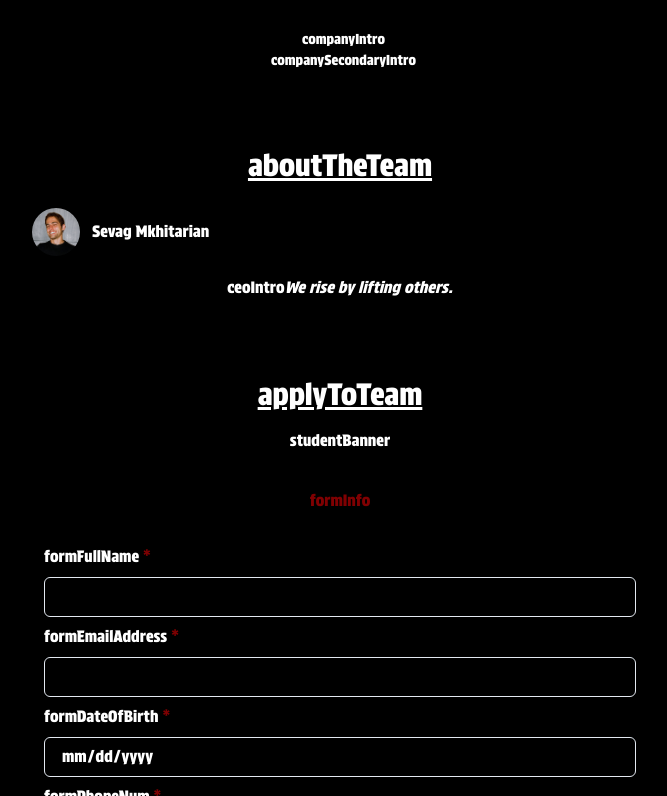
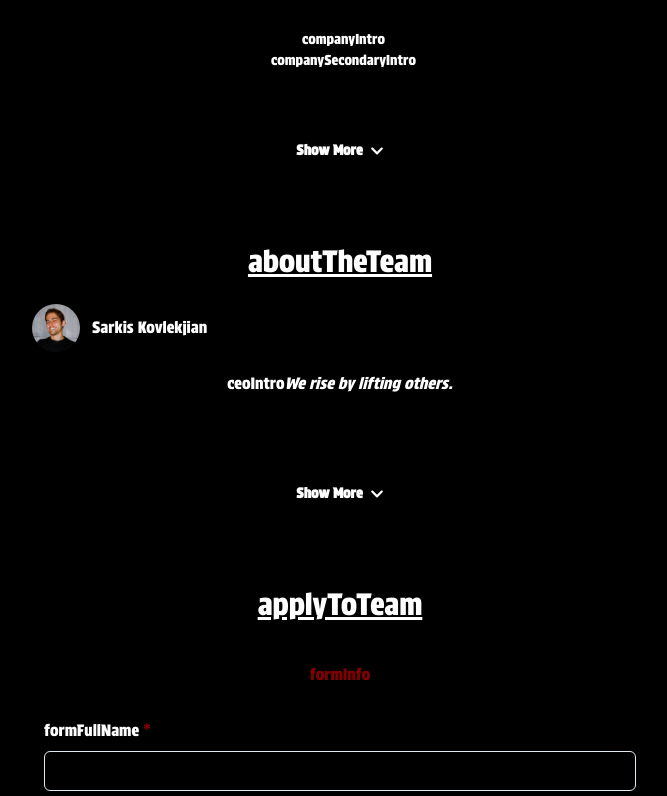
Before and after one commit to kenshanta/sleek-company-portfolio, a React (Create React App) app: page / in a window 1280 px wide. Shown: the part 864-1660 px from the top of the page, without its empty margins (300-967 px from the left). Built offline with nearby package versions, Linux system fonts and the light colour scheme; what i18next-xhr-backend would draw is missing.

Commit message:
add additional content + remove unused code

```diff
--- a/src/components/body.tsx
+++ b/src/components/body.tsx
@@ -6,15 +6,15 @@ import {
   FormLabel,
   FormHelperText,
   Input,
-  InputGroup,
-  InputLeftAddon,
   Button,
   Select,
+  Collapse,
 } from "@chakra-ui/react";
 import { Avatar } from "@chakra-ui/react";
 import logo from "../profile.jpeg";
 import { ToastContainer, toast } from "react-toastify";
 import "react-toastify/dist/ReactToastify.css";
+import { FaChevronDown, FaChevronUp } from "react-icons/fa";
 import { useTranslation } from "react-i18next";
 
 interface AppBodyProps {
@@ -25,7 +25,10 @@ interface AppBodyProps {
 const AppBody: React.FC<AppBodyProps> = ({ btnRef, isOpen, onClose }) => {
   const [status, setStatus] = React.useState("Submit");
   const { t } = useTranslation();
+  const [showCeo, setShowCeo] = React.useState(false);
+  const [showCompany, setShowCompany] = React.useState(false);
   const [isSubmitDisabled, setIsSubmitDisabled] = React.useState(false);
+
   const handleSubmit = async (e: any) => {
     setIsSubmitDisabled(false);
 
@@ -69,10 +72,21 @@ const AppBody: React.FC<AppBodyProps> = ({ btnRef, isOpen, onClose }) => {
           {t("whoWeAre")}
         </Text>
       </GridItem>
-      <Text fontSize={"sm"} paddingBottom={9}>
-        &nbsp; {t("companyIntro")}
-        <br />
-        &nbsp; {t("companySecondaryIntro")}
+      <Text fontWeight={"100"} fontSize={"sm"} paddingBottom={9}>
+        <Collapse animateOpacity={true} startingHeight={90} in={showCompany}>
+          &nbsp; {t("companyIntro")}
+          <br />
+          &nbsp; {t("companySecondaryIntro")}
+        </Collapse>
+        <Button
+          variant={"none"}
+          size="sm"
+          onClick={() => setShowCompany(!showCompany)}
+          mt="1rem"
+        >
+          Show {showCompany ? "Less " : "More "}&nbsp;
+          {showCompany ? <FaChevronUp /> : <FaChevronDown />}
+        </Button>
       </Text>
       <GridItem paddingY={9}>
         <Text fontSize={"3xl"} textDecoration={"underline"}>
@@ -88,18 +102,29 @@ const AppBody: React.FC<AppBodyProps> = ({ btnRef, isOpen, onClose }) => {
           paddingY={5}
         >
           <Avatar size={"md"} name="Sarkis Kovlekjian" src={logo}></Avatar>
-          <Text>Sevag Mkhitarian</Text>
+          <Text>Sarkis Kovlekjian</Text>
         </GridItem>
-        <Text>
+        <Collapse in={showCeo} startingHeight={90} color="white">
+          {/* <Text> */}
           {t("ceoIntro")}
           <i>We rise by lifting others.</i>
-        </Text>
+          {/* </Text> */}
+        </Collapse>
+        <Button
+          variant={"none"}
+          size="sm"
+          onClick={() => setShowCeo(!showCeo)}
+          mt="1rem"
+        >
+          Show {showCeo ? "Less " : "More "}&nbsp;
+          {showCeo ? <FaChevronUp /> : <FaChevronDown />}
+        </Button>
       </GridItem>
       <GridItem paddingTop={9}>
         <Text fontSize={"3xl"} textDecoration={"underline"}>
           {t("applyToTeam")}
         </Text>
-        <Text paddingTop={3}>{t("studentBanner")}</Text>
+        {/* <Text paddingTop={3}>{t("studentBanner")}</Text> */}
         <Text paddingTop={9} textColor={"#800002"} textStyle={"italic"}>
           {t("formInfo")}
         </Text>
@@ -119,7 +144,8 @@ const AppBody: React.FC<AppBodyProps> = ({ btnRef, isOpen, onClose }) => {
               <Text textColor={"#800002"}>*</Text>
             </FormLabel>
             <Input required id="email" type="email" />
-            <FormLabel
+            {/* TODO: Clean if uneeded (1month post-comment)
+             <FormLabel
               display={"flex"}
               flexDirection={"row"}
               paddingTop={2}
@@ -146,17 +172,17 @@ const AppBody: React.FC<AppBodyProps> = ({ btnRef, isOpen, onClose }) => {
                 type="number"
                 placeholder={t("formPhoneNum")}
               />
-            </InputGroup>
+            </InputGroup>*/}
             <FormLabel
               display={"flex"}
               flexDirection={"row"}
               paddingTop={2}
-              id="availability"
+              id="Reason"
             >
               {t("formAvailability")}&nbsp;
               <Text textColor={"#800002"}>*</Text>
             </FormLabel>
-            <Select id="availability" required>
+            <Select id="reason" required>
               <option value="option0" hidden>
                 {t("formPlaceholder")}
               </option>
--- a/src/components/footer.tsx
+++ b/src/components/footer.tsx
@@ -1,9 +1,8 @@
 import { GridItem, Text } from "@chakra-ui/react";
 import BrandLogo from "../logo-white.svg";
-import { FaInstagram } from "react-icons/fa6";
+import { FaInstagram, FaGithub } from "react-icons/fa6";
 import { MdAlternateEmail } from "react-icons/md";
-import { FiPhoneCall } from "react-icons/fi";
-import { i18n, t } from "i18next";
+import { t } from "i18next";
 
 export default function AppFooter() {
   return (
@@ -33,8 +32,8 @@ export default function AppFooter() {
           </a>
         </GridItem>
         <GridItem>
-          <a href="tel:+491638862533">
-            <FiPhoneCall size={"6vmin"} />
+          <a href="https://github.com/kenshanta">
+            <FaGithub size={"6vmin"} />
           </a>
         </GridItem>
       </GridItem>
--- a/src/components/hamburgerDrawer.tsx
+++ b/src/components/hamburgerDrawer.tsx
@@ -27,7 +27,7 @@ const HamburgerDrawer: React.FC<CustomDrawerProps> = ({
   onClose,
   btnRef,
 }) => {
-  const { t, i18n } = useTranslation();
+  const { i18n } = useTranslation();
   const [isTermsHidden, setIsTermsHidden] = React.useState(true);
   const [isPrivacyHidden, setIsPrivacyHidden] = React.useState(true);
   const [isNavButtonsHidden, setIsNavButtonsHidden] = React.useState(false);
@@ -133,13 +133,6 @@ const HamburgerDrawer: React.FC<CustomDrawerProps> = ({
             <Text fontSize={"large"}>Contact</Text>
           </Button>
           <Button
-            onClick={() => scrollToIndex("applicationId")}
-            variant={"none"}
-            hidden={isNavButtonsHidden}
-          >
-            <Text fontSize={"large"}>Jobs</Text>
-          </Button>
-          <Button
             onClick={() => onNavBtnClick("terms")}
             variant={"none"}
             hidden={isNavButtonsHidden}
```
Also changed, not shown: package.json (+11 -1 lines), public/locales/en/translation.json (+7 -8 lines).
